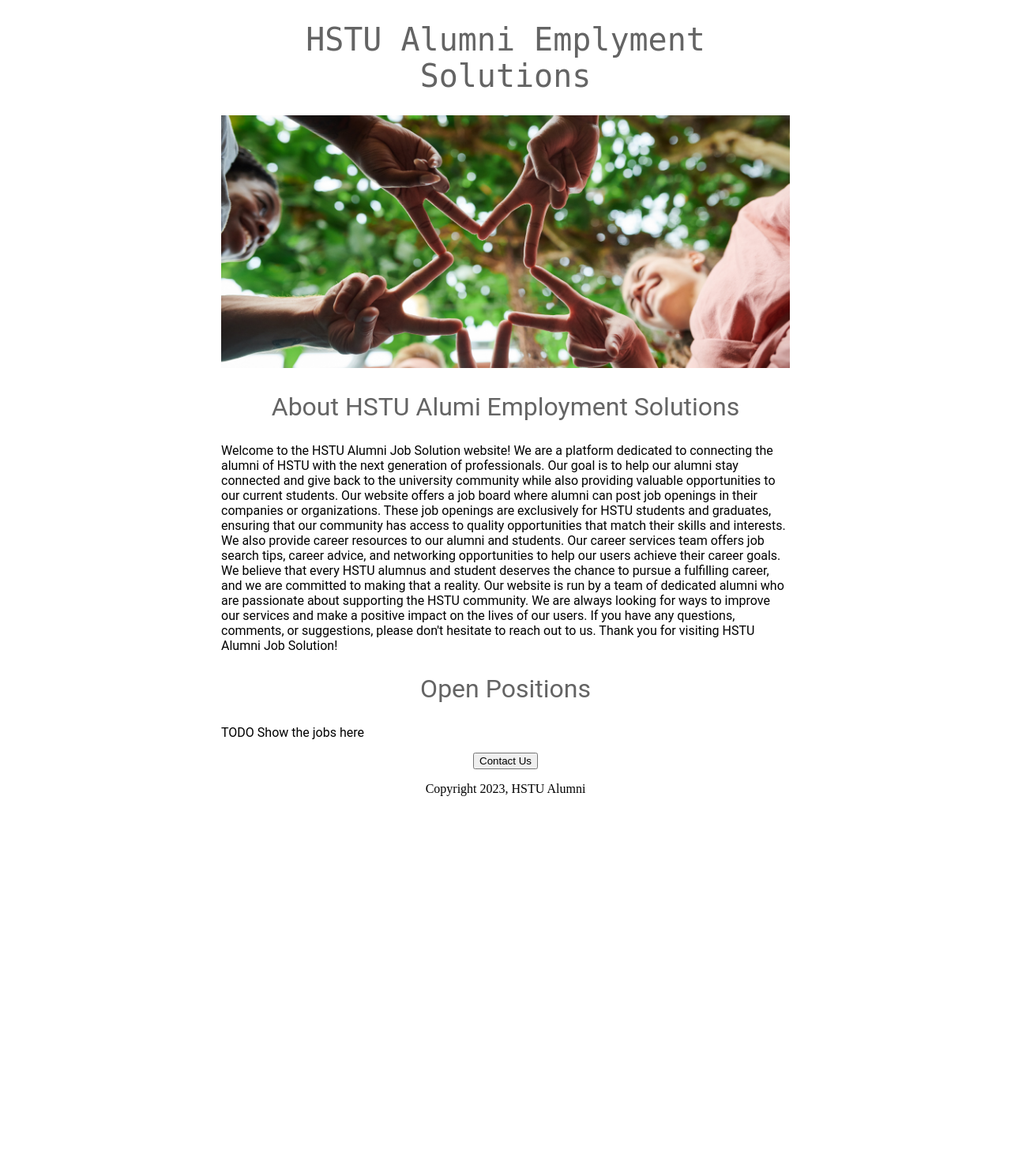
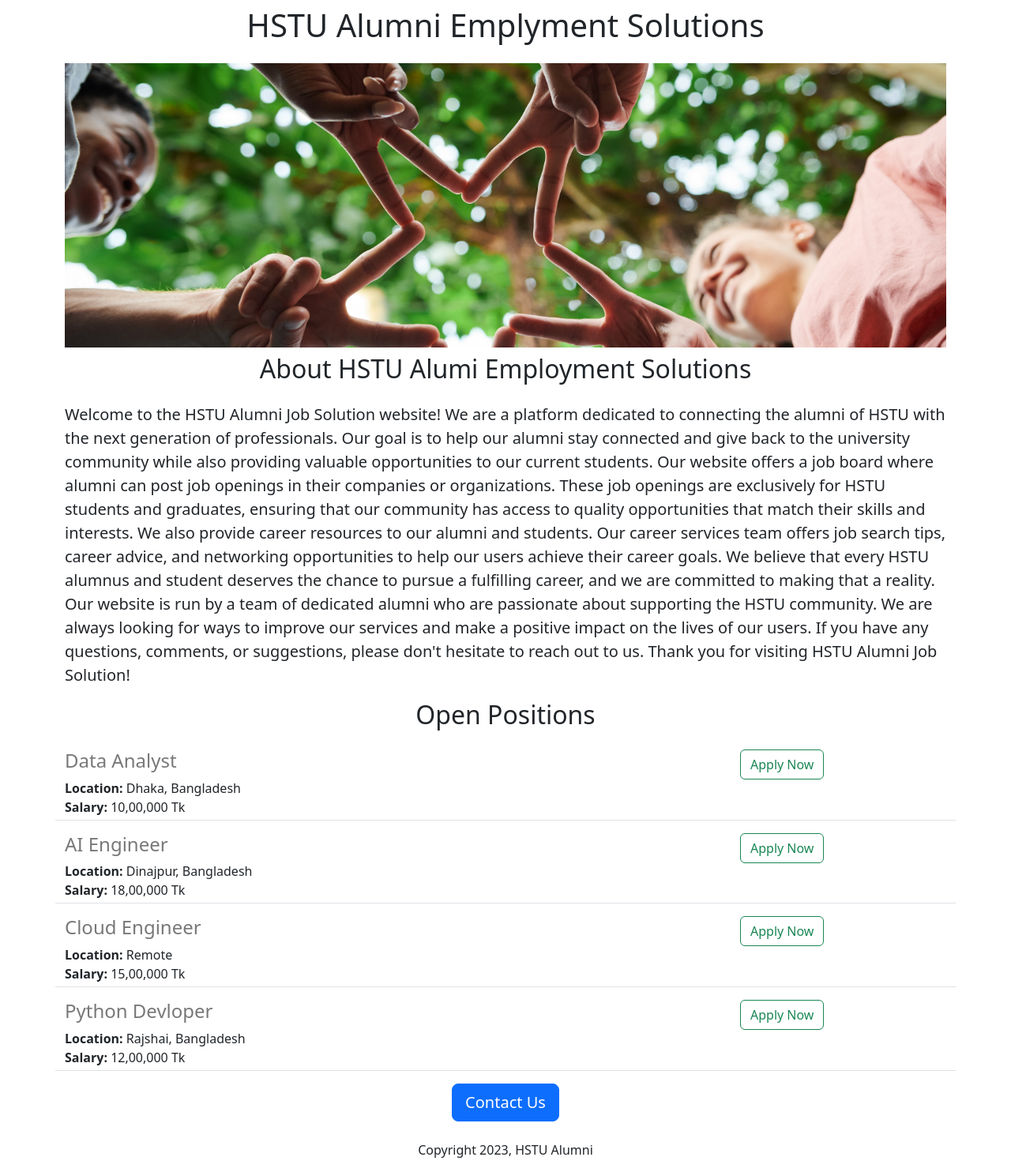
Before and after one commit to SRHridoy/hstu-alumni-employment-solutions, a Flask app: page / in a window 1280 px wide. Shown: the whole page at 79% size. Before the commit the page ends 1008 px from the top, so only its background shows below. Run offline with Flask 2, Linux system fonts and the light colour scheme.

Commit message:
added dynamic data and api route

```diff
--- a/app.py
+++ b/app.py
@@ -1,10 +1,41 @@
-from flask import Flask, render_template
+from flask import Flask, render_template, jsonify
 
 app = Flask(__name__)
 
+JOBS = [
+  {
+    'id' : 1,
+    'tittle':'Data Analyst',
+    'location':' Dhaka, Bangladesh',
+    'salary':' 10,00,000 Tk',
+  },
+  {
+    'id' : 2,
+    'tittle':'AI Engineer',
+    'location':' Dinajpur, Bangladesh',
+    'salary':' 18,00,000 Tk',
+  },
+  {
+    'id' : 3,
+    'tittle':'Cloud Engineer',
+    'location':' Remote',
+    'salary':' 15,00,000 Tk',
+  },
+  {
+    'id' : 4,
+    'tittle':'Python Devloper',
+    'location':'Rajshai, Bangladesh',
+    'salary':' 12,00,000 Tk',
+  },
+]
+
 @app.route("/")
 def hello_world():
-  return render_template('home.html')
+  return render_template('home.html', jobs = JOBS)
+
+@app.route("/api/jobs")
+def list_jobs():
+  return jsonify(JOBS)
 
 if __name__ == "__main__":
   app.run(host = '0.0.0.0', debug = True)
--- a/templates/home.html
+++ b/templates/home.html
@@ -2,55 +2,38 @@
 <html>
   <head>
     <title>HSTU Alumni Empoyment Solutions </title>
+    <meta charset="utf-8">
+    <meta name="viewport" content="width=device-width, initial-scale=1">
+    <link href="https://cdn.jsdelivr.net/npm/bootstrap@5.3.0-alpha1/dist/css/bootstrap.min.css" rel="stylesheet" integrity="sha384-GLhlTQ8iRABdZLl6O3oVMWSktQOp6b7In1Zl3/Jr59b6EGGoI1aFkw7cmDA6j6gD" crossorigin="anonymous">
     <style>
-      h1{
-        font-size: 40px;
-        font-family: monospace;
-        font-weight:normal;
-        color:rgb(100, 100, 100);
-        text-align: center;
-      }
-
       #banner{
+        height: 360px;
+        object-fit:cover;
         width: 100%;
-        heig: 360px;
-        object-fit: cover;
-      }
-      h2{
-        font-family: Roboto;
-        font-size: 32px;
-        color: rgb(100, 100, 100);
-        text-align:center;
-        font-weight:normal;
-      }
-      .bodytext{
-        font-family:Roboto;
-        colo: rgb(80,80,80);
-      }
-      #container{
-        max-width:720px;
-        margin: 0 auto;
       }
     </style>
   </head>
   <body>
-    <div id = "container">
-
-      <h1>HSTU Alumni Emplyment Solutions</h1>
-      <img id = "banner" src = "https://hstu-alumni-employment-solutions.md-sohanur-rahm.repl.co/static/banner.jpg" height="320">
-      <h2>About HSTU Alumi Employment Solutions</h2>
-      <p class="bodytext">Welcome to the HSTU Alumni Job Solution website! We are a platform dedicated to connecting the alumni of HSTU with the next generation of professionals. Our goal is to help our alumni stay connected and give back to the university community while also providing valuable opportunities to our current students.
+    <div class = "container">
+      <h1 class = "text-center mt-2 mb-4">HSTU Alumni Emplyment Solutions</h1>
+      <img class = "img-fluid" id = "banner" src = "https://hstu-alumni-employment-solutions.md-sohanur-rahm.repl.co/static/banner.jpg" height="320">
+      <h2 class="text-center mt-2 mb-4">About HSTU Alumi Employment Solutions</h2>
+      <p class = "lead">Welcome to the HSTU Alumni Job Solution website! We are a platform dedicated to connecting the alumni of HSTU with the next generation of professionals. Our goal is to help our alumni stay connected and give back to the university community while also providing valuable opportunities to our current students.
 
   Our website offers a job board where alumni can post job openings in their companies or organizations. These job openings are exclusively for HSTU students and graduates, ensuring that our community has access to quality opportunities that match their skills and interests.
 
   We also provide career resources to our alumni and students. Our career services team offers job search tips, career advice, and networking opportunities to help our users achieve their career goals. We believe that every HSTU alumnus and student deserves the chance to pursue a fulfilling career, and we are committed to making that a reality.
 
   Our website is run by a team of dedicated alumni who are passionate about supporting the HSTU community. We are always looking for ways to improve our services and make a positive impact on the lives of our users. If you have any questions, comments, or suggestions, please don't hesitate to reach out to us. Thank you for visiting HSTU Alumni Job Solution!</p>
-      <h2>Open Positions</h2>
-      <p class="bodytext">TODO Show the jobs here</p>
-      <div style = "text-align:center;">
-        <button>Contact Us</button>
-        <p>Copyright 2023, HSTU Alumni</p>
+      <h2 class = "text-center mt-2 mb-4">Open Positions</h2>
+      <p >
+        {%for job in jobs%}
+          {% include 'jobitem.html' %}
+        {% endfor %}
+      </p>
+      <div class="text-center">
+        <button class="btn btn-primary btn-lg">Contact Us</button>
+        <p class="mt-4">Copyright 2023, HSTU Alumni</p>
       </div>
     </div>
   </body>
--- /dev/null
+++ b/templates/jobitem.html
@@ -0,0 +1,18 @@
+<div class="border-bottom row" style="margin-bottom:16px; padding-bottom:4px">
+  <div class = "col-9">
+    <h4 style="color:rgb(120,120,120); margin-bottom:8px;">
+        {{job['tittle']}}
+    </h4>
+    <div>
+        <b>Location: </b>{{job['location']}}
+    </div>
+    {% if 'salary' in job%}
+    <div>
+        <b>Salary: </b>{{job['salary']}}
+    </div>
+    {% endif %}
+  </div>
+  <div class = "col-3">
+    <button type="button" class="btn btn-outline-success">Apply Now</button>
+  </div>
+</div>
```
